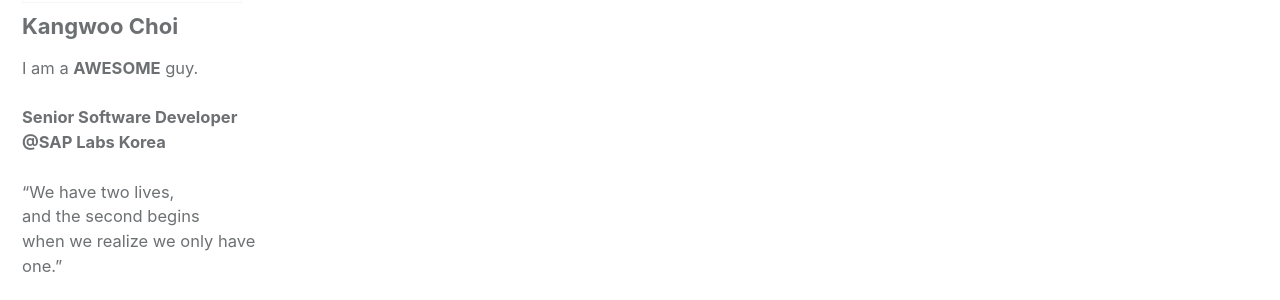
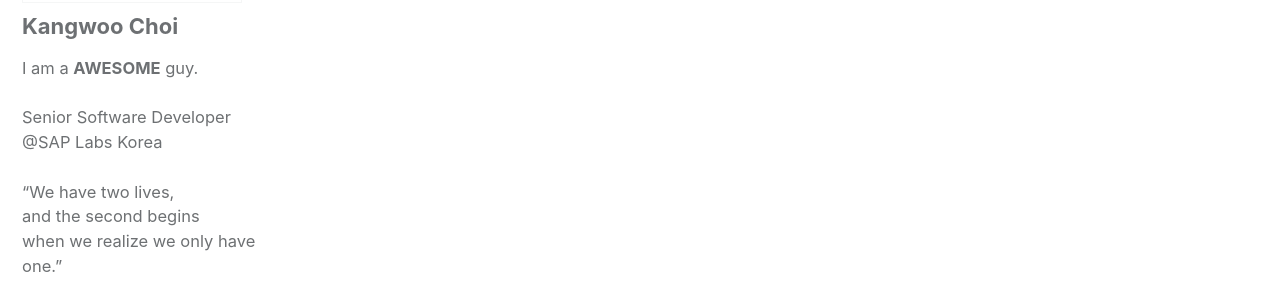
Before and after one commit to KangwooChoi/KangwooChoi.github.io, a Jekyll site: the page built from index.html, in a window 1280 px wide. Shown: the part 237-537 px from the top of the page. Built offline with Jekyll 4.4.1, drawn with Linux system fonts in a browser that asks for light colours; cached includes are drawn as plain includes; the list of posts is cut into pages by our own code; part of the change alters nothing that is shown.

```diff
--- a/_config.yml
+++ b/_config.yml
@@ -106,7 +106,7 @@ analytics:
 author:
   name             : "Kangwoo Choi"
   avatar           : "/assets/images/bio-photo.jpg" # path of avatar image, e.g. "/assets/images/bio-photo.jpg"
-  bio              : 'I am a **AWESOME** guy.<br><br>**Senior Software Developer**<br>**@SAP Labs Korea**<br><br>"We have two lives,<br>and the second begins<br>when we realize we only have one."'
+  bio              : 'I am a **AWESOME** guy.<br><br>Senior Software Developer<br>@<a href="https://www.sap.com/korea/about/labs-korea.html">SAP Labs Korea</a><br><br>"We have two lives,<br>and the second begins<br>when we realize we only have one."'
   location         : "Seoul, South Korea"
   email            : # "mailto:kangwoo.choi.antonio@gamil.com"
   links:
```
